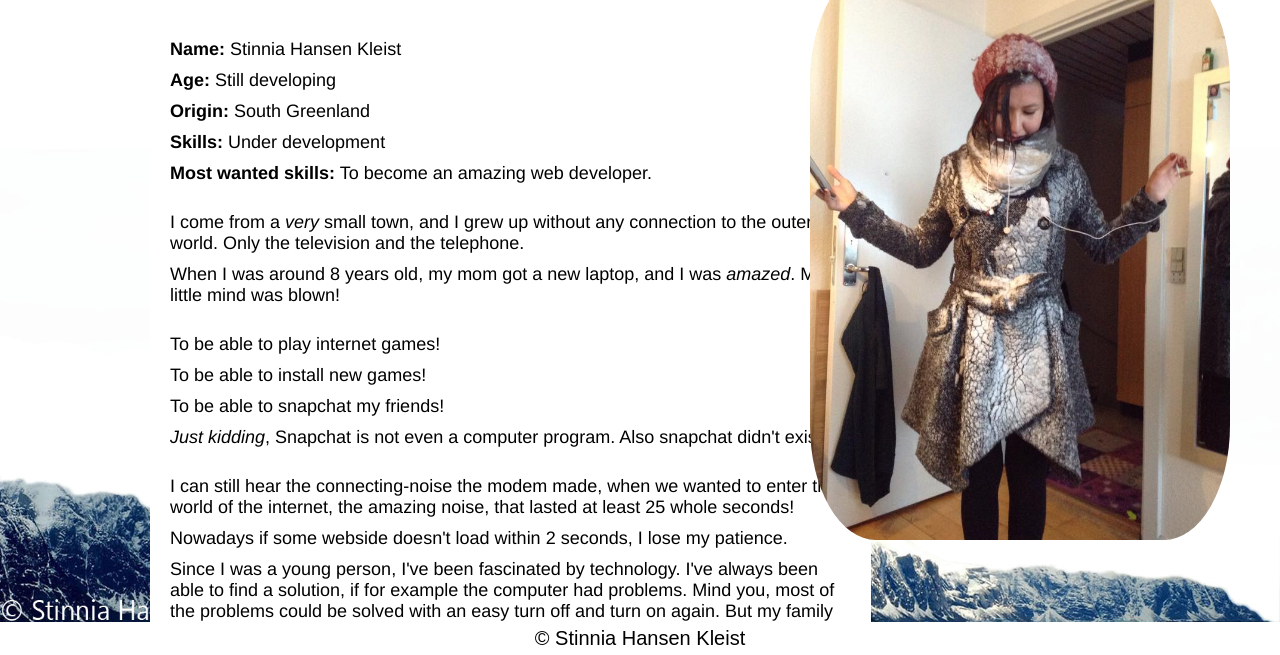
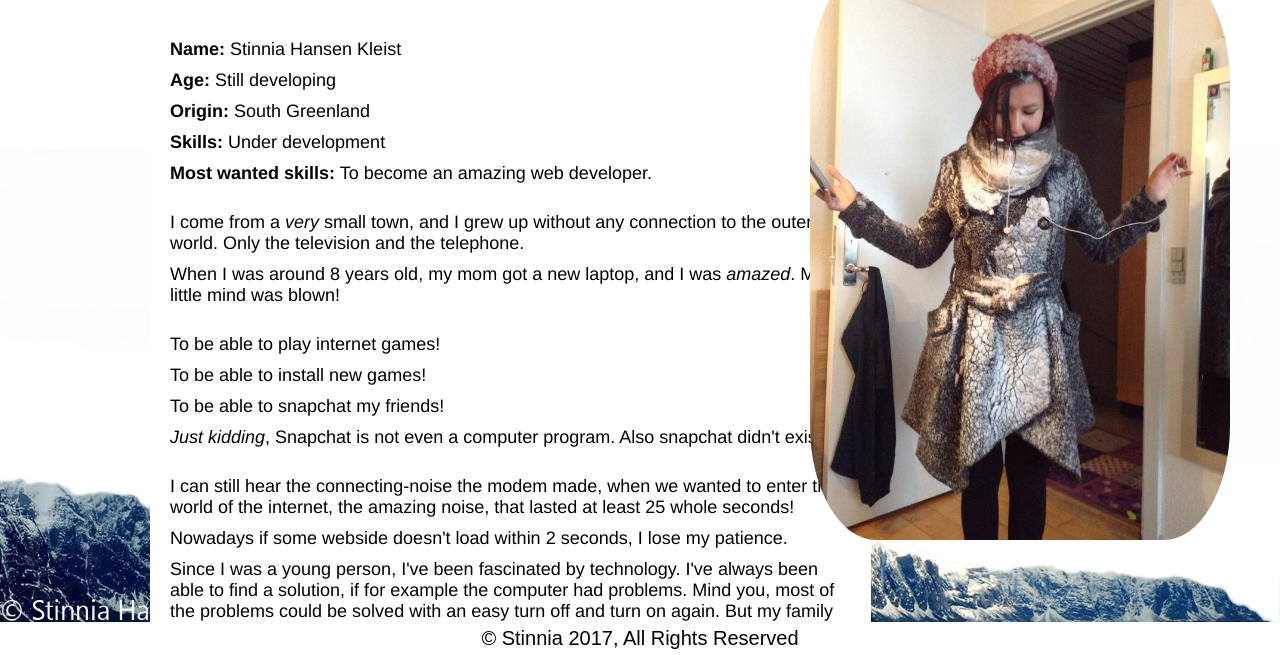
Before and after one commit to Stinnia/stinnia, a plain HTML site: page about.html in a window 1280 px wide. Shown: the part 143-798 px from the top of the page. Drawn offline with Linux system fonts and the light colour scheme; a web font is replaced by a local one.

Commit message:
copyright

```diff
--- a/about.html
+++ b/about.html
@@ -60,6 +60,6 @@
     <p><img class="img_me" src="images/me.jpg" alt="image_me" style="width: 420px"></p>
   </div>
 </div>
-<div class="footer"> © Stinnia Hansen Kleist </div>
+<div class="footer"> © Stinnia 2017, All Rights Reserved</div>
 </body>
 </html>
```
Also changed, not shown: contact.html (+1 -1 lines), index.html (+1 -1 lines), projects.html (+1 -1 lines).
